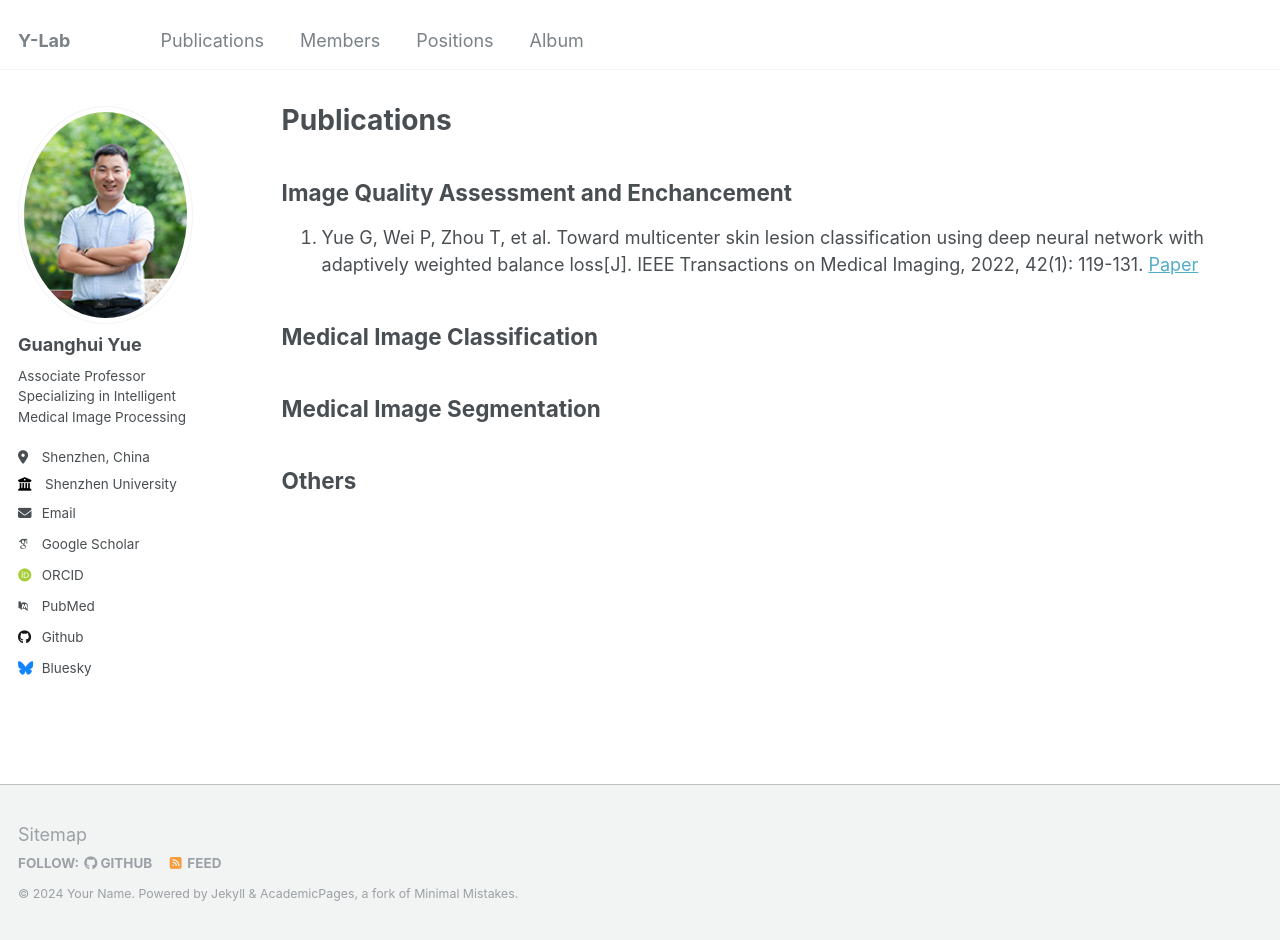
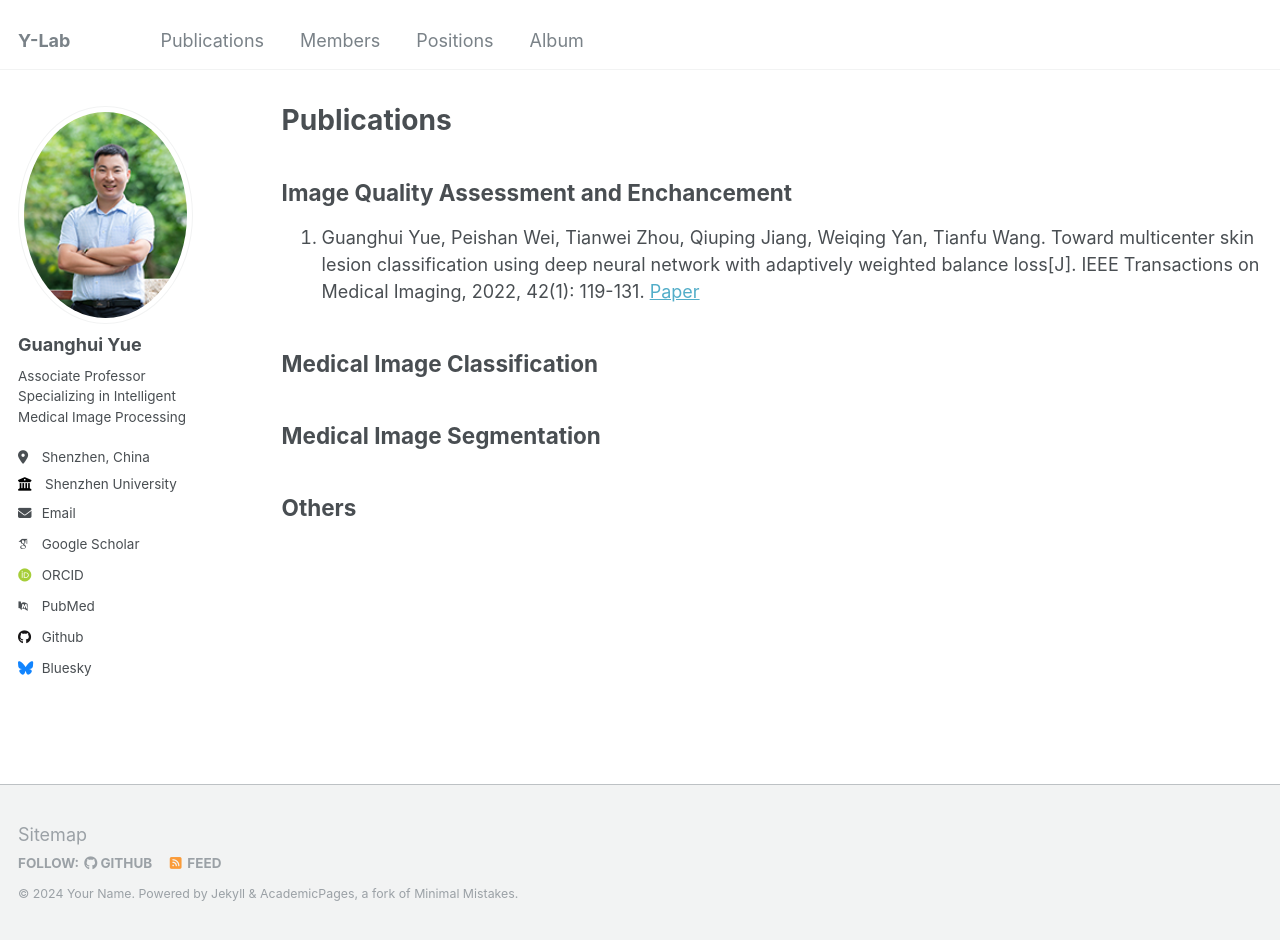
Before and after one commit to Guanghui-Yue/Guanghui-Yue.github.io, a Jekyll site: the page built from _pages/publication.md, in a window 1280 px wide and 940 px high. Built offline with Jekyll 4.4.1, drawn with Linux system fonts in a browser that asks for light colours; some web fonts are replaced.

Commit message:
Update publication.md

```diff
--- a/_pages/publication.md
+++ b/_pages/publication.md
@@ -6,7 +6,7 @@ author_profile: true
 ---
 
 ## Image Quality Assessment and Enchancement
-1. Yue G, Wei P, Zhou T, et al. Toward multicenter skin lesion classification using deep neural network with adaptively weighted balance loss[J]. IEEE Transactions on Medical Imaging, 2022, 42(1): 119-131. [Paper](https://ieeexplore.ieee.org/abstract/document/9878129/)
+1. Guanghui Yue, Peishan Wei, Tianwei Zhou, Qiuping Jiang, Weiqing Yan, Tianfu Wang. Toward multicenter skin lesion classification using deep neural network with adaptively weighted balance loss[J]. IEEE Transactions on Medical Imaging, 2022, 42(1): 119-131. [Paper](https://ieeexplore.ieee.org/abstract/document/9878129/)
 
 ## Medical Image Classification
 
```
